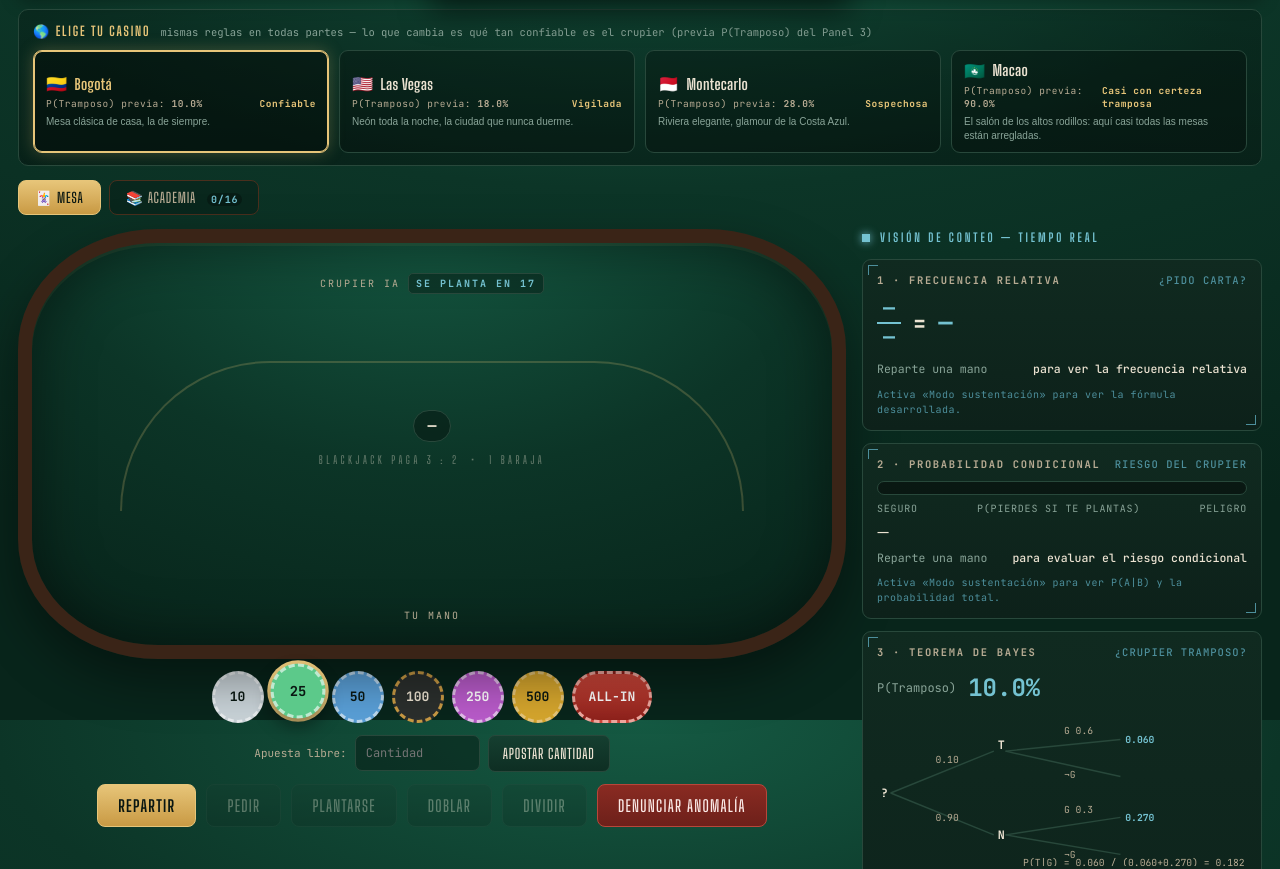
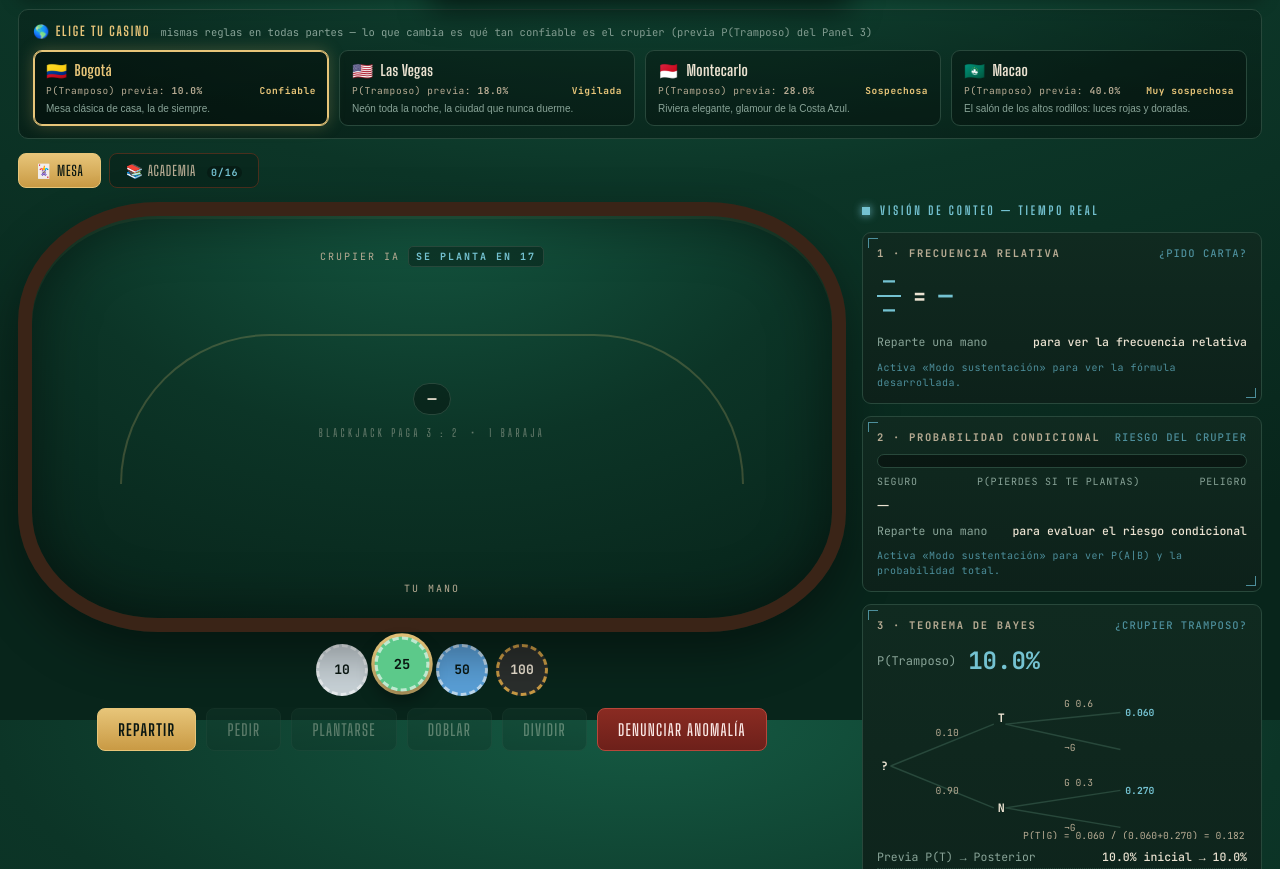
Before and after one commit to alejo000111/Casino-Calculo, a plain HTML site: page index.html in a window 1280 px wide. Shown: the part 80-949 px from the top of the page. Drawn offline with Linux system fonts and the light colour scheme.

Commit message:
Academia, Monte Carlo y casinos del mundo (previa Bayes por sede)

```diff
--- a/index.html
+++ b/index.html
@@ -214,29 +214,8 @@
   .chip[data-v="25"]{background:#5cc98a}
   .chip[data-v="50"]{background:#5aa0d8}
   .chip[data-v="100"]{background:#2b2f2d;color:var(--bone);border-color:var(--brass)}
-  .chip[data-v="250"]{background:#b95bca;color:#fff}
-  .chip[data-v="500"]{background:#d6a62d;color:var(--ink);border-color:var(--brass-hi)}
-  .chip.allin{width:auto;min-width:72px;border-radius:26px;padding:0 14px;
-    background:linear-gradient(180deg,#d1483b,#8e211b);color:#fff;border-color:#f0a89f}
   .chip[aria-pressed="true"]{transform:translateY(-6px) scale(1.06);box-shadow:0 8px 16px rgba(0,0,0,.4),0 0 0 3px var(--brass-hi)}
-  .chip:disabled{opacity:.3;cursor:not-allowed;filter:grayscale(.7)}
   .chip:focus-visible{outline:2px solid var(--data);outline-offset:3px}
-  .custom-bet{display:flex;align-items:center;justify-content:center;gap:8px;flex-wrap:wrap;width:100%}
-  .custom-bet label{font-family:"JetBrains Mono",monospace;font-size:11px;color:var(--bone-dim)}
-  .custom-bet input{
-    width:125px;padding:9px 10px;border-radius:7px;border:1px solid var(--line);
-    background:rgba(0,0,0,.35);color:var(--bone);font-family:"JetBrains Mono",monospace;
-    font-size:12px;outline:none;
-  }
-  .custom-bet input:focus{border-color:var(--data);box-shadow:0 0 0 2px rgba(116,194,209,.15)}
-  .custom-bet input:disabled{opacity:.35;cursor:not-allowed}
-  .custom-bet button{
-    font-family:"Big Shoulders Display",sans-serif;font-weight:600;font-size:14px;
-    letter-spacing:.06em;text-transform:uppercase;padding:9px 14px;border-radius:7px;cursor:pointer;
-    background:linear-gradient(180deg,#153f30,#0e2e23);color:var(--bone);border:1px solid var(--line);
-  }
-  .custom-bet button:hover:not(:disabled){border-color:var(--data-dim);transform:translateY(-1px)}
-  .custom-bet button:disabled{opacity:.34;cursor:not-allowed}
   .actions{display:flex;gap:10px;flex-wrap:wrap;justify-content:center}
   .btn{
     font-family:"Big Shoulders Display",sans-serif;font-weight:600;font-size:16px;
@@ -616,14 +595,6 @@
           <button class="chip" data-v="25" aria-pressed="true">25</button>
           <button class="chip" data-v="50" aria-pressed="false">50</button>
           <button class="chip" data-v="100" aria-pressed="false">100</button>
-          <button class="chip" data-v="250" aria-pressed="false">250</button>
-          <button class="chip" data-v="500" aria-pressed="false">500</button>
-          <button class="chip allin" id="bAllIn" aria-pressed="false">ALL-IN</button>
-        </div>
-        <div class="custom-bet">
-          <label for="customBet">Apuesta libre:</label>
-          <input type="number" id="customBet" min="1" step="1" placeholder="Cantidad">
-          <button id="bCustomBet">Apostar cantidad</button>
         </div>
         <div class="actions" id="actions">
           <button class="btn primary" id="bDeal">Repartir</button>
@@ -884,9 +855,9 @@ const LOCATIONS = {
   },
   macao: {
     name: "Macao", country: "China", flag: "\u{1F1F2}\u{1F1F4}",
-    decks: 1, hitSoft17: false, bjPayout: 1.5, pT0: 0.90, pGT: 0.60, pGN: 0.30,
-    trustLabel: "Casi con certeza tramposa",
-    blurb: "El salón de los altos rodillos: aquí casi todas las mesas están arregladas.",
+    decks: 1, hitSoft17: false, bjPayout: 1.5, pT0: 0.40, pGT: 0.60, pGN: 0.30,
+    trustLabel: "Muy sospechosa",
+    blurb: "El salón de los altos rodillos: luces rojas y doradas.",
     subtitle: "Blackjack · High Roller Room",
     theme: {
       "--felt":"#4a0e0e", "--felt-deep":"#2a0505", "--felt-hi":"#7a1414",
@@ -1517,18 +1488,10 @@ function renderControls(){
                              cardVal(h.cards[0].r) === cardVal(h.cards[1].r) && S.chips >= h.staked);
   $("#bDenounce").disabled = playing || S.phase === "dealer";
   $("#bLoan").hidden = !(S.chips < 10 && (S.phase === "betting" || S.phase === "resolved"));
-  document.querySelectorAll("#chips .chip[data-v]").forEach(c => {
-    const value = Number(c.dataset.v);
-    c.setAttribute("aria-pressed", String(betting && value === S.bet));
-    c.disabled = !betting || value > S.chips;
+  document.querySelectorAll("#chips .chip").forEach(c => {
+    c.setAttribute("aria-pressed", String(Number(c.dataset.v) === S.bet));
+    c.disabled = !betting;
   });
-  const allIn = $("#bAllIn");
-  allIn.setAttribute("aria-pressed", String(betting && S.chips > 0 && S.bet === Math.floor(S.chips)));
-  allIn.disabled = !betting || S.chips <= 0;
-  const customBet = $("#customBet"), customBetBtn = $("#bCustomBet");
-  customBet.disabled = !betting || S.chips <= 0;
-  customBet.max = Math.floor(Math.max(0, S.chips));
-  customBetBtn.disabled = !betting || S.chips <= 0;
 }
 
 /* ---------------- Panel 5: convergencia de la simulación de Monte Carlo ---------------- */
@@ -1621,28 +1584,10 @@ $("#modalClose").addEventListener("click", () => {
   $("#tableWrap").classList.remove("reveal");
   if(S.phase === "resolved") newRoundState(); else render();
 });
-document.querySelectorAll("#chips .chip[data-v]").forEach(c => c.addEventListener("click", () => {
+document.querySelectorAll("#chips .chip").forEach(c => c.addEventListener("click", () => {
   if(S.phase !== "betting") return;
-  const value = Number(c.dataset.v);
-  if(value > S.chips){ toast(`No tienes suficientes fichas para apostar <b>${fnum(value)}</b>.`); return; }
-  S.bet = value; $("#customBet").value = ""; render();
+  S.bet = Number(c.dataset.v); render();
 }));
-$("#bAllIn").addEventListener("click", () => {
-  if(S.phase !== "betting") return;
-  if(S.chips <= 0){ toast("No tienes fichas para apostar."); return; }
-  S.bet = Math.floor(S.chips); $("#customBet").value = ""; render();
-  toast(`<b>ALL-IN</b>: apuestas todas tus fichas (${fnum(S.bet)}).`);
-});
-$("#bCustomBet").addEventListener("click", () => {
-  if(S.phase !== "betting") return;
-  const value = Number($("#customBet").value);
-  if(!Number.isFinite(value) || value < 1){ toast("Introduce una cantidad válida de fichas."); return; }
-  const bet = Math.floor(value);
-  if(bet > S.chips){ toast(`No puedes apostar <b>${fnum(bet)}</b>. Solo tienes <b>${fnum(S.chips)}</b> fichas.`); return; }
-  S.bet = bet; render();
-  toast(`Apuesta personalizada: <b>${fnum(bet)}</b> fichas.`);
-});
-$("#customBet").addEventListener("keydown", e => { if(e.key === "Enter"){ e.preventDefault(); $("#bCustomBet").click(); } });
 $("#tgSust").addEventListener("click", e => {
   const on = document.body.classList.toggle("sustentacion");
   e.currentTarget.setAttribute("aria-pressed", String(on));
```
Also changed, not shown: 1 other file.
